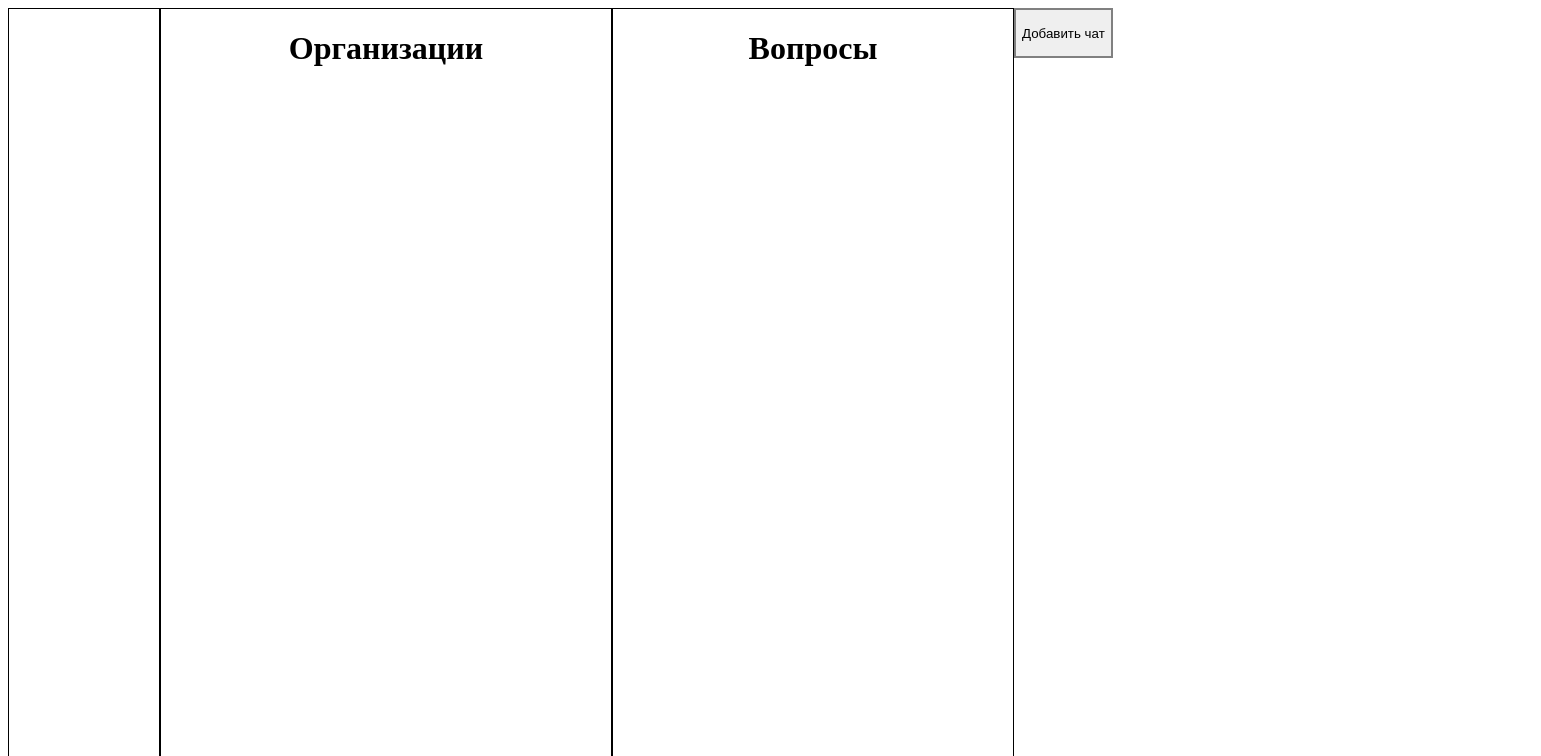
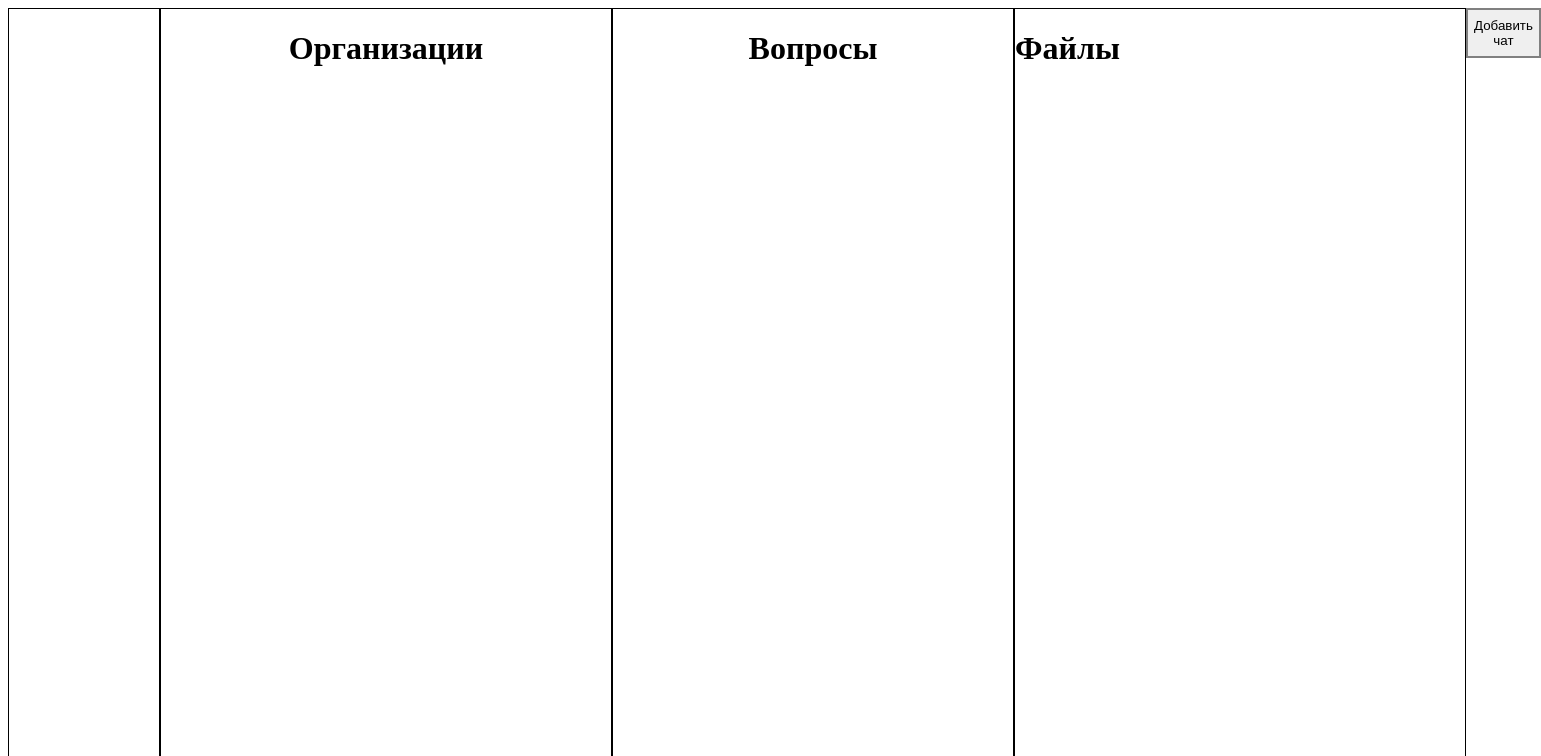
Before and after one commit to slayer110/mobX, a React (Create React App) app: page / in a window 1280 px wide. Shown: the top 756 px of the page, 1541 px wide, since content can reach past the window. Built offline with nearby package versions, Linux system fonts and the light colour scheme; what pubsub-js would draw is missing.

Commit message:
Связь сущности Question с FileStore

```diff
--- a/src/App.js
+++ b/src/App.js
@@ -6,6 +6,7 @@ import QuestionView from './components/QuestionView';
 import Chat from './components/ChatView';
 import AddChatButton from './components/AddChatButton';
 import { useStore } from './store/use-store';
+import FileView from "./components/FileView";
 
 const chatsBoxStyle = {
     height: '800px',
@@ -33,6 +34,7 @@ const App = observer(() => {
             </div>
             <Organizations />
             <QuestionView />
+            <FileView/>
             <AddChatButton handlerAddChat={chatStore.addNewChat} />
         </div>
     );
--- /dev/null
+++ b/src/components/FileView.js
@@ -0,0 +1,23 @@
+import React from 'react';
+import {useStore} from '../store/use-store';
+import {observer} from "mobx-react";
+
+
+const FileView = observer(() => {
+    const {questionStore} = useStore();
+    const fileStyle = {
+        width: '30%',
+        height: '800px',
+        border: '1px black solid',
+        display: 'inline-block',
+        overflowY: 'hidden',
+    };
+
+    return (
+        <div style={fileStyle}>
+            <h1>Файлы</h1>
+            {questionStore.activeQuestion?.data.file?.name}
+        </div>
+    );
+})
+export default FileView;
--- a/src/components/QuestionView.js
+++ b/src/components/QuestionView.js
@@ -1,9 +1,9 @@
 import React from 'react';
-import { useStore } from '../store/use-store';
-import { observer } from 'mobx-react';
+import {useStore} from '../store/use-store';
+import {observer} from 'mobx-react';
 
 const QuestionView = observer(() => {
-    const { questionStore } = useStore();
+    const {questionStore} = useStore();
     const questionsStyle = {
         width: '400px',
         height: '800px',
@@ -11,16 +11,26 @@ const QuestionView = observer(() => {
         display: 'inline-block',
         overflowY: 'auto',
     };
+    const styleButton = {
+        display: 'inline-block'
+    }
     const titleStyle = {
         textAlign: 'center',
     };
+
+    const styleActiveQuestion={
+        display: 'inline-block'
+    }
 
     return (
         <div style={questionsStyle}>
             <div style={titleStyle}>
                 <h1>Вопросы</h1>
             </div>
-            {questionStore.activeQuestion}
+            {questionStore.activeQuestion?.data.name && <>
+                <div style={styleActiveQuestion}>{questionStore.activeQuestion?.data.name}</div>
+                <button onClick={questionStore.getFile} style={styleButton}>Загрузить</button>
+            </>}
         </div>
     );
 });
--- a/src/store/entities/question/question.js
+++ b/src/store/entities/question/question.js
@@ -1,22 +1,17 @@
-import { makeAutoObservable } from 'mobx';
+import {makeAutoObservable} from 'mobx';
 
 export class Question {
     isLoading = false;
     isError = false;
     isSuccess = false;
-    data = { id: '', name: '', comment: '', file: null };
+    data = {id: '', name: '', comment: '', file: null};
 
     constructor() {
         makeAutoObservable(this);
     }
 
-    fetchQuestion() {
-        this.isLoading = true;
-        this.data = {};
-    }
-
     saveQuestion(record) {
-        this.data = { ...this.data, name: record.title };
+        this.data = {...this.data, id: record.id, name: record.title};
         this.isLoading = false;
         this.isSuccess = true;
     }
--- a/src/store/fileStore.js
+++ b/src/store/fileStore.js
@@ -1,7 +1,6 @@
-import { makeAutoObservable } from 'mobx';
-import PubSub from 'pubsub-js';
+import {makeAutoObservable} from 'mobx';
 
-export class FileStore {
+export default class FileStore {
     isLoading = false;
     isSuccess = false;
     isError = false;
@@ -17,16 +16,18 @@ export class FileStore {
 
     getFileByQuestionId(questionId) {
         this.isLoading = true;
-        fetch(`https://jsonplaceholder.typicode.com/posts/${questionId}`)
+
+        setTimeout(() => fetch(`https://jsonplaceholder.typicode.com/posts/${questionId}`)
             .then((res) => res.json())
             .then((record) => {
                 console.warn('fileStore => ', record);
+                this.file = {...this.file, name: record.title}
                 this.isSuccess = true;
             })
             .catch((error) => {
                 this.isError = true;
             }).finally(() => {
                 this.isLoading = false;
-        });
+            }), 10000);
     }
 }
--- a/src/store/questionStore.js
+++ b/src/store/questionStore.js
@@ -1,5 +1,5 @@
-import { makeAutoObservable } from 'mobx';
-import { Question } from './entities/question/question';
+import {makeAutoObservable} from 'mobx';
+import {Question} from './entities/question/question';
 import PubSub from 'pubsub-js';
 
 class QuestionStore {
@@ -46,25 +46,29 @@ class QuestionStore {
         }
 
         this.questions[this.activeChatId][this.activeOrgId] = new Question();
-        this.questions[this.activeChatId][this.activeOrgId].fetchQuestion();
 
         fetch(`https://jsonplaceholder.typicode.com/todos/${this.activeOrgId}`)
             .then((res) => res.json())
             .then((record) => {
                 this.questions[this.activeChatId][
                     this.activeOrgId
-                ].saveQuestion(record);
+                    ].saveQuestion(record);
             })
             .catch(() => {
                 this.questions[this.activeChatId][
                     this.activeOrgId
-                ].fetchError();
+                    ].fetchError();
             });
     }
 
     updateComment(comment) {
         this.activeQuestion.comment = comment;
     }
+
+    getFile = () => {
+        // Как связать Question с FileStore, чтобы сущность File входила в Question?
+        // Или связь с помощью eventbus так же как и в OrganizationStore с ChatsStore?
+    }
 }
 
 export default QuestionStore;
--- a/src/store/rootStore.js
+++ b/src/store/rootStore.js
@@ -1,11 +1,13 @@
 import ChatStore from './chatStore';
 import OrganizationsStore from './organizationsStore';
 import QuestionStore from './questionStore';
+import FileStore from './fileStore';
 
 class RootStore {
     chatStore = new ChatStore();
-    questionStore = new QuestionStore();
-    organizationsStore = new OrganizationsStore(this.questionStore);
+    fileStore = new FileStore();
+    questionStore = new QuestionStore(this.fileStore);
+    organizationsStore = new OrganizationsStore();
 }
 
 export default RootStore;
```
